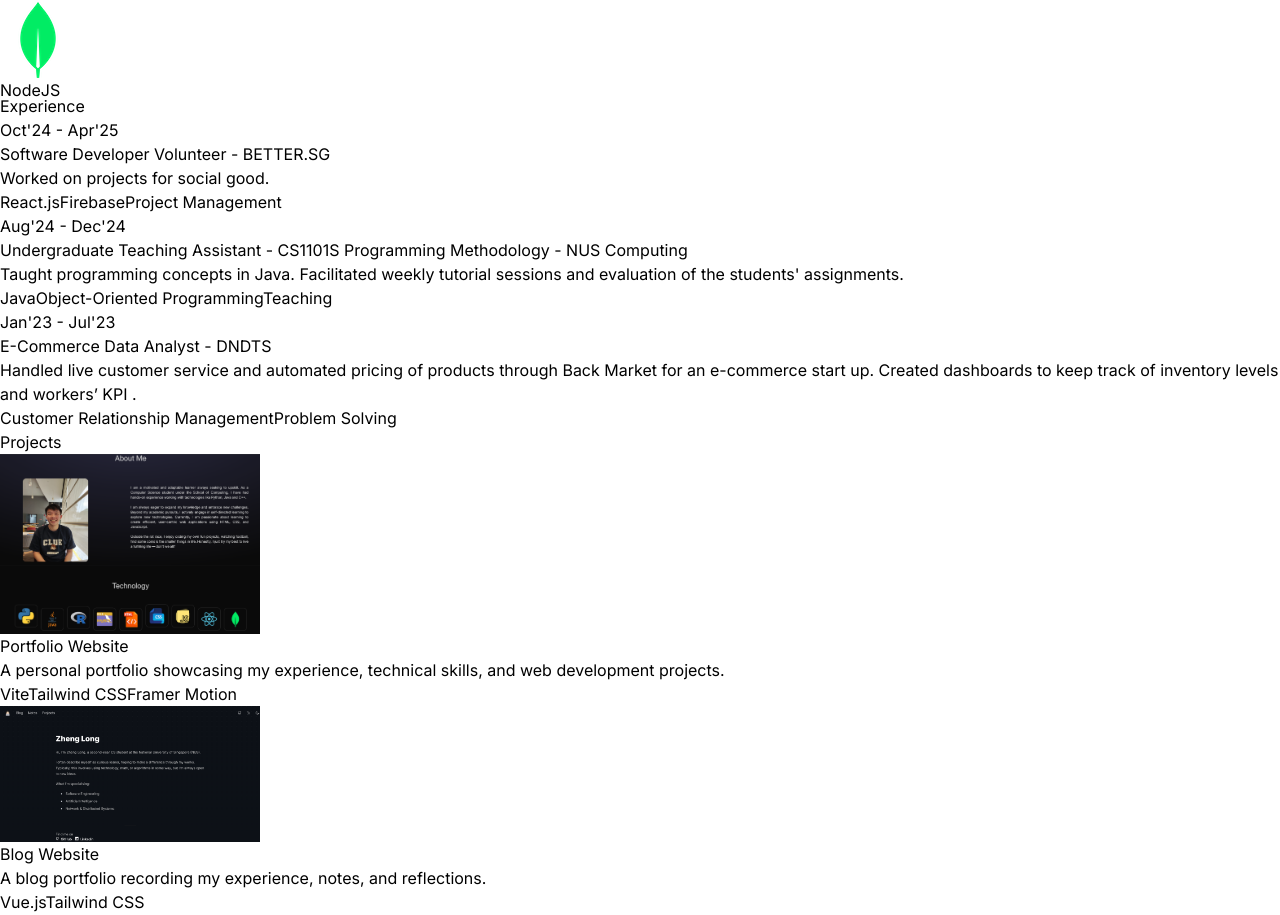
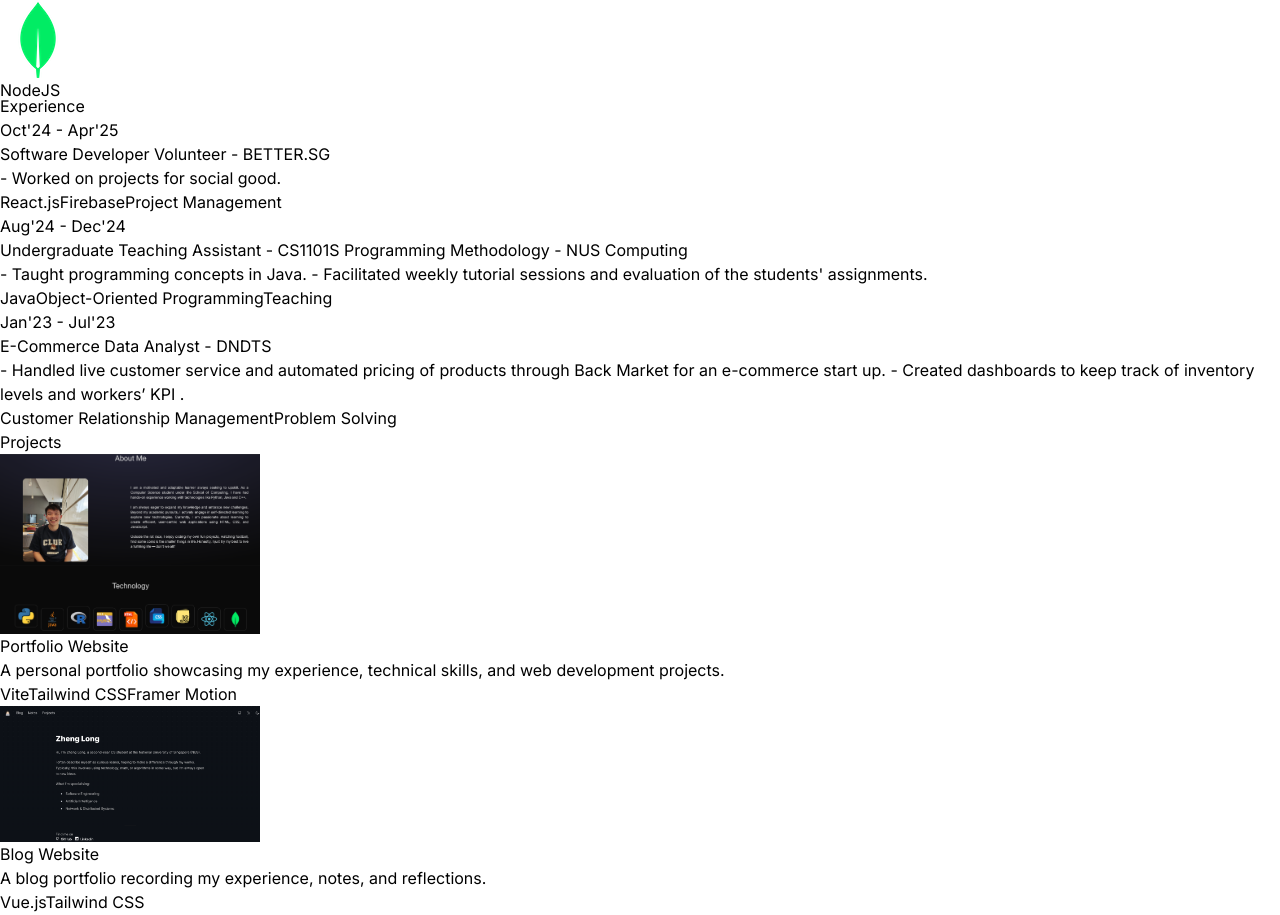
Before and after one commit to zhenglong1603/react-portfolio, a React (Vite) app: page / in a window 1280 px wide. Shown: the part 2648-3563 px from the top of the page. Built offline with nearby package versions, Linux system fonts and the light colour scheme.

Commit message:
Add formatting for Experiences section

```diff
--- a/src/components/Experience.jsx
+++ b/src/components/Experience.jsx
@@ -29,7 +29,7 @@
                                 {experience.company}
                             </span>
                         </h6>
-                        <p className="mb-4 text-neutral-400">{experience.description}</p>
+                        <p className="mb-4 text-neutral-400 whitespace-pre-line">{experience.description}</p>
                         {experience.technologies.map((tech, index) => (
                             <span key={index} className="mr-2 mt-4 rounded bg-neutral-900 px-2 py-1 text-sm font-medium text-purple-500">{tech}</span>
                         ))}
--- a/src/constants/index.js
+++ b/src/constants/index.js
@@ -8,21 +8,21 @@
     year: "Oct'24 - Apr'25",
     role: "Software Developer Volunteer",
     company: "BETTER.SG",
-    description: `Worked on projects for social good.`,
+    description: `- Worked on projects for social good.`,
     technologies: ["React.js", "Firebase", "Project Management"],
   },
   {
     year: "Aug'24 - Dec'24",
     role: "Undergraduate Teaching Assistant - CS1101S Programming Methodology",
     company: "NUS Computing",
-    description: `Taught programming concepts in Java. Facilitated weekly tutorial sessions and evaluation of the students' assignments.`,
+    description: `- Taught programming concepts in Java.\n- Facilitated weekly tutorial sessions and evaluation of the students' assignments.`,
     technologies: ["Java", "Object-Oriented Programming", "Teaching"],
   },
   {
     year: "Jan'23 - Jul'23",
     role: "E-Commerce Data Analyst",
     company: "DNDTS",
-    description: `Handled live customer service and automated pricing of products through Back Market for an e-commerce start up. Created dashboards to keep track of inventory levels and workers’ KPI .`,
+    description: `- Handled live customer service and automated pricing of products through Back Market for an e-commerce start up.\n- Created dashboards to keep track of inventory levels and workers’ KPI .`,
     technologies: ["Customer Relationship Management", "Problem Solving"],
   },
 ];
```
